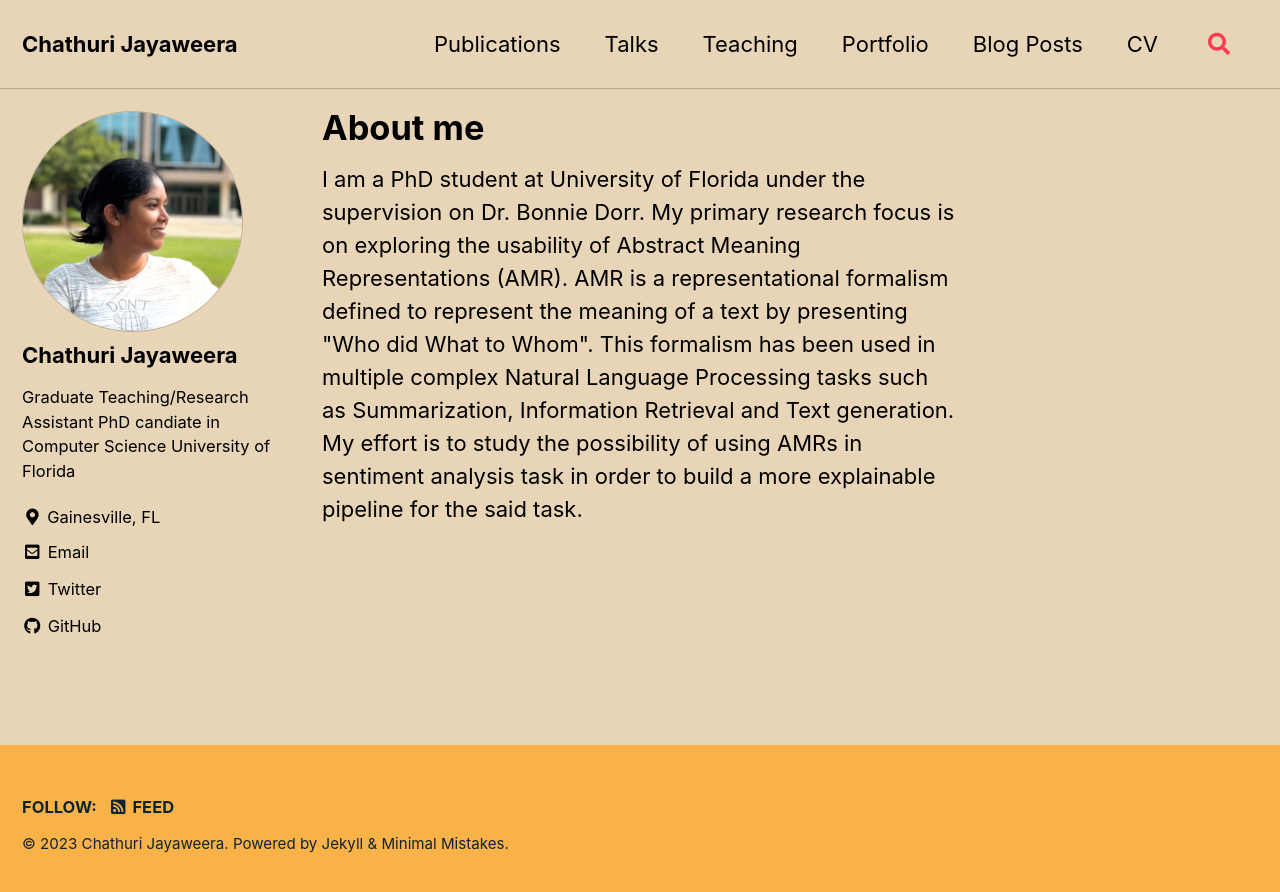
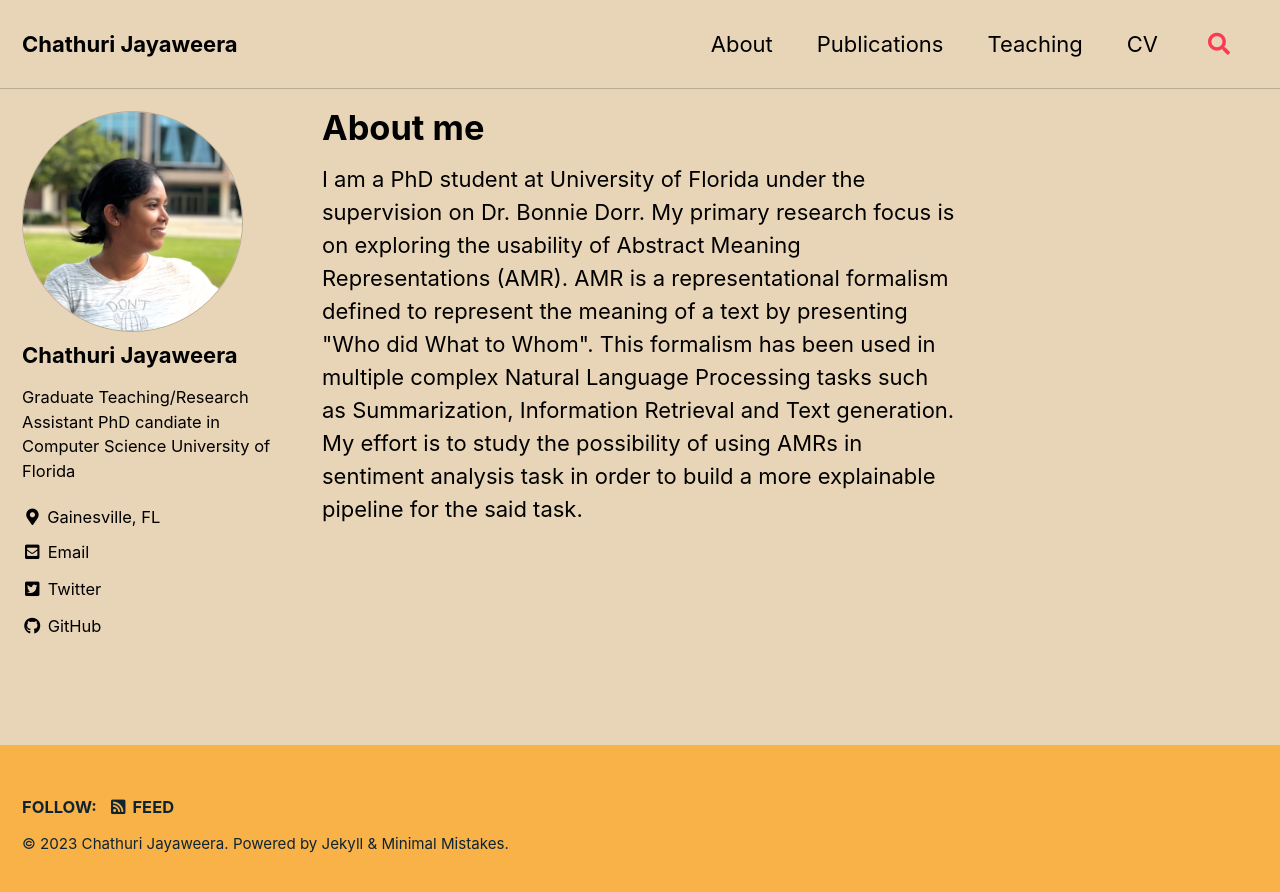
Before and after one commit to chestnutjay/chestnutjay.github.io, a Jekyll site: the page built from index.html, in a window 1280 px wide. Shown: the top 892 px of the page. Built offline with Jekyll 4.4.1, drawn with Linux system fonts in a browser that asks for light colours; cached includes are drawn as plain includes; the list of posts is cut into pages by our own code; some of the changed lines change nothing that is shown.

Commit message:
Edited navigation.yml

```diff
--- a/_data/navigation.yml
+++ b/_data/navigation.yml
@@ -1,20 +1,22 @@
 # main links
 main:
+  - title: "About"
+    url: /
 
   - title: "Publications"
     url: /publications/
 
-  - title: "Talks"
-    url: /talks/
+  # - title: "Talks"
+  #   url: /talks/
 
   - title: "Teaching"
     url: /teaching/
 
-  - title: "Portfolio"
-    url: /portfolio/
+  # - title: "Portfolio"
+  #   url: /portfolio/
 
-  - title: "Blog Posts"
-    url: /year-archive/
+  # - title: "Blog Posts"
+  #   url: /year-archive/
 
   - title: "CV"
     url: /cv/
```
